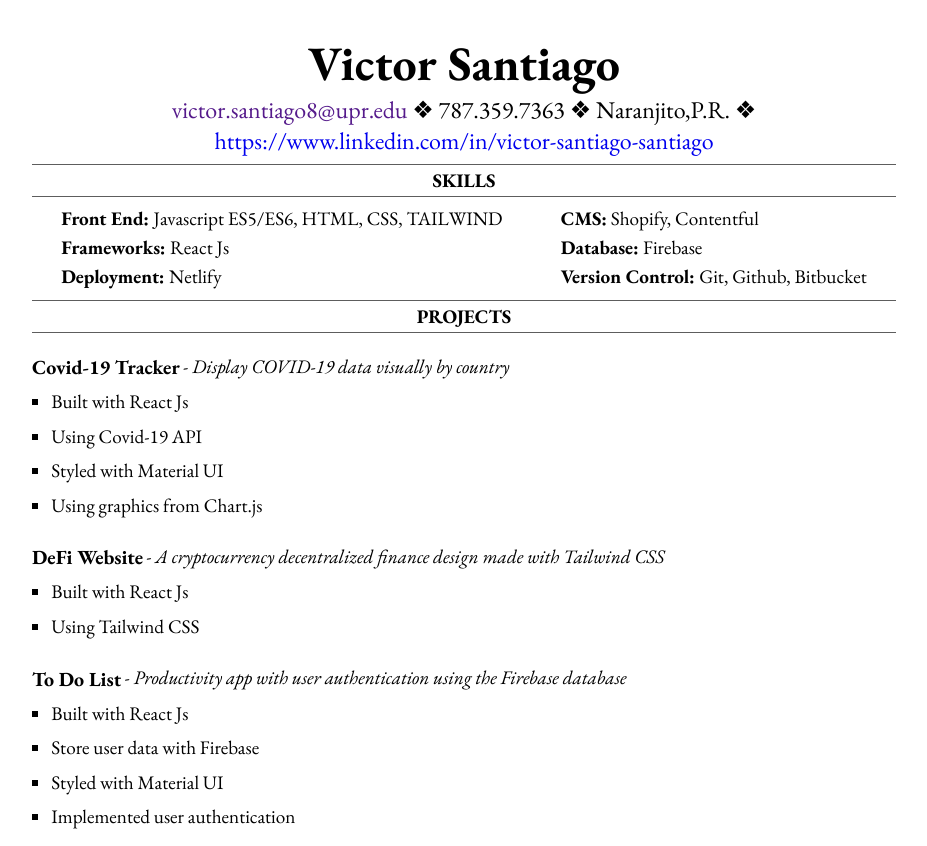
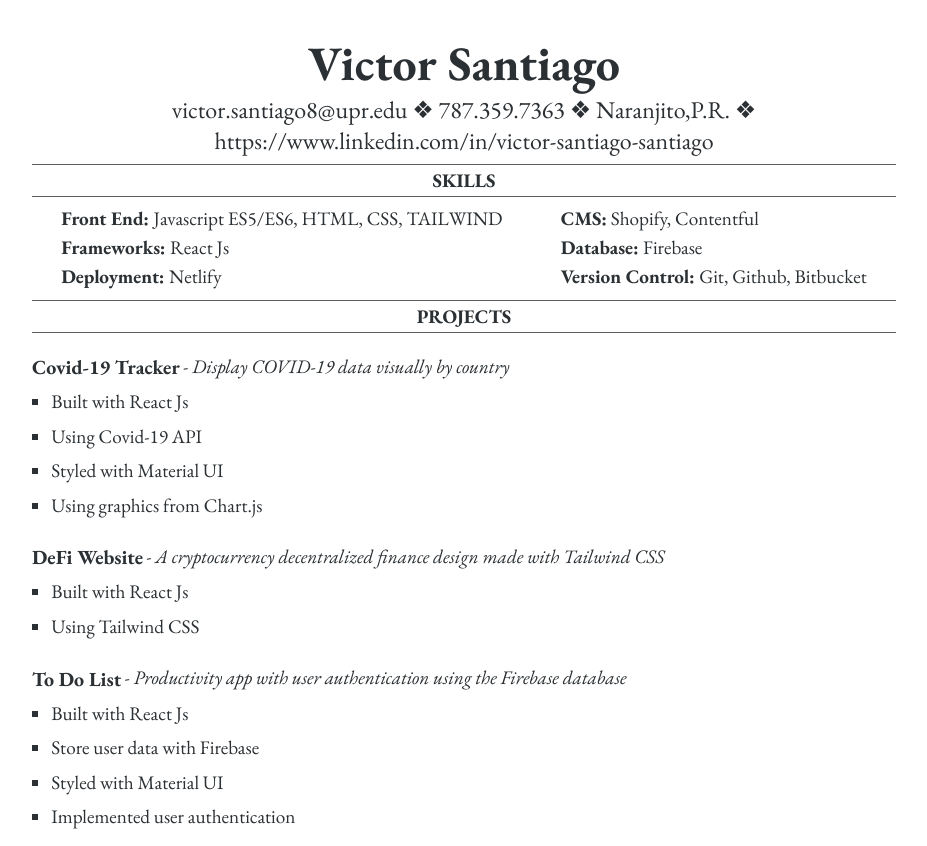
Before and after one commit to santiav4/Resume, a plain HTML site: page index.html in a window 1280 px wide. Shown: the top 846 px of the page, without its empty margins (176-1103 px from the left). Drawn offline with nearby package versions, Linux system fonts and the light colour scheme.

Commit message:
added mailto and changed text color

```diff
--- a/index.html
+++ b/index.html
@@ -18,8 +18,10 @@
             <header>
                 <h1>Victor Santiago</h1>
                 <p>
-                    <a href="">victor.santiago8@upr.edu</a> ❖ 787.359.7363 ❖
-                    Naranjito,P.R. ❖
+                    <a href="mailto:victor.santiago8@upr.edu"
+                        >victor.santiago8@upr.edu</a
+                    >
+                    ❖ 787.359.7363 ❖ Naranjito,P.R. ❖
                     <a
                         href="https://www.linkedin.com/in/victor-santiago-santiago"
                         target="_blank"
--- a/styles.css
+++ b/styles.css
@@ -3,6 +3,7 @@
     padding: 0;
     box-sizing: border-box;
     font-family: "EB Garamond", serif;
+    color: #2b3034;
 }
 main {
     padding: 2rem 0;
```
